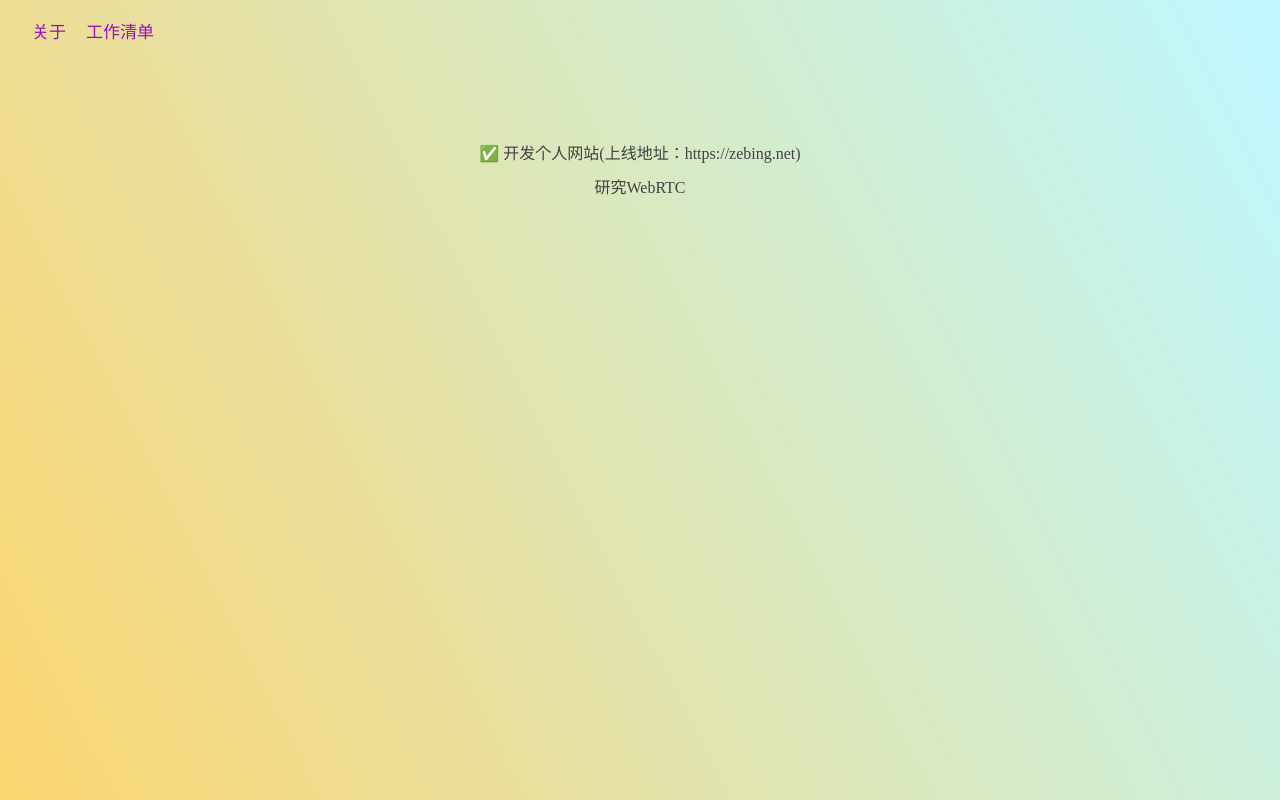
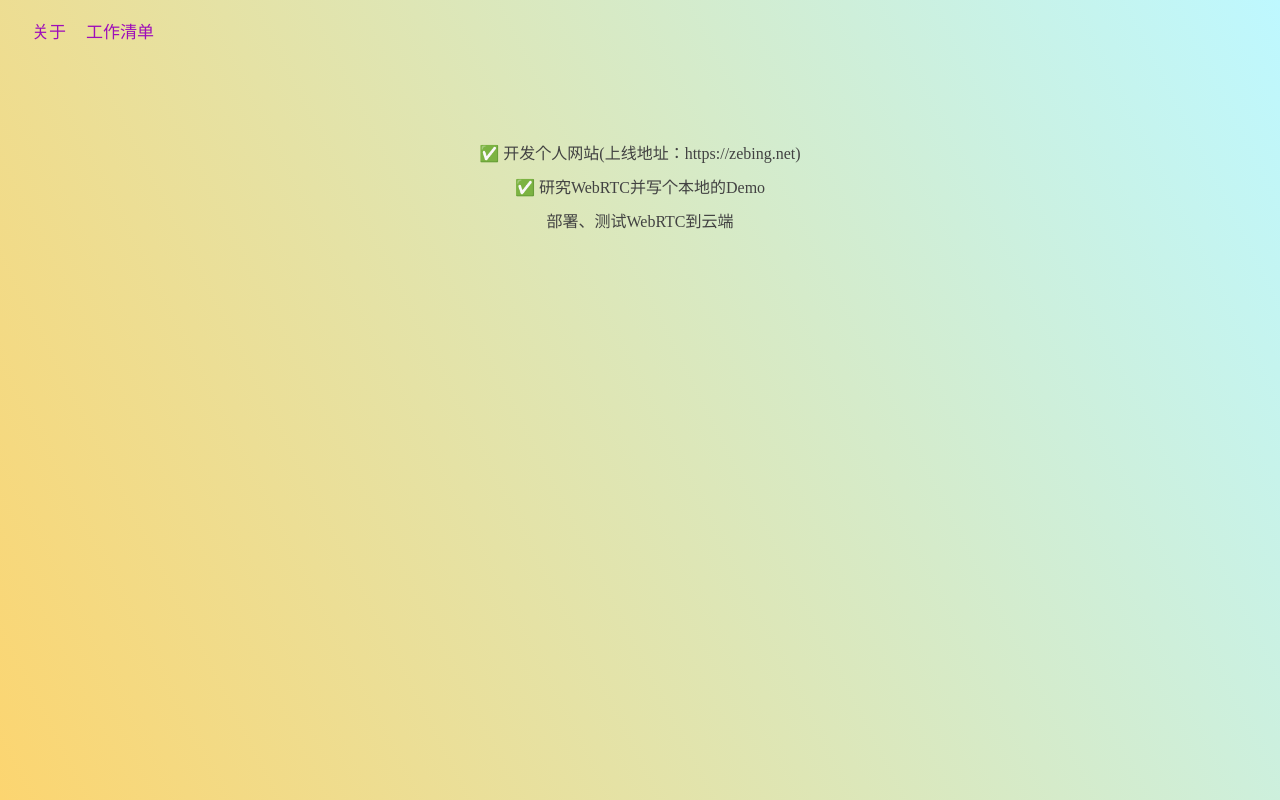
Before and after one commit to anderlaw/my-github-blog, a Next.js app: page /task in a window 1280 px wide. Built offline with nearby package versions, Linux system fonts and the light colour scheme.

Commit message:
feat: update meta tag and tasks

```diff
--- a/pages/_app.tsx
+++ b/pages/_app.tsx
@@ -1,8 +1,18 @@
 import '../styles/globals.css'
-import type { AppProps } from 'next/app'
+import type {AppProps} from 'next/app'
+import Head from 'next/head'
 
-function MyApp({ Component, pageProps }: AppProps) {
-  return <Component {...pageProps} />
+function MyApp({Component, pageProps}: AppProps) {
+    return <>
+        <Head>
+            <title>zebing的个人主页</title>
+            <meta name="keywords" content="个人主页,个人博客,前端开发工程师,全栈工程师,自由职业者,给自己打工"/>
+            <meta name="description" content="zebing的个人网站,zebing的在线名片,自由职业的zebing"/>
+            {/* og tag */}
+            {/*<meta property="og:image" content="/"/>*/}
+        </Head>
+        <Component {...pageProps} />
+    </>
 }
 
 export default MyApp
--- a/pages/task.tsx
+++ b/pages/task.tsx
@@ -1,5 +1,4 @@
 import type {NextPage} from 'next'
-import Head from 'next/head'
 import Image from 'next/image'
 import styles from '../styles/Home.module.css'
 import Navigation from "../components/Navigation";
@@ -17,7 +16,11 @@ const tasks: Array<{
         description: `(上线地址：${'https://zebing.net'})`
     },
     {
-        name: '研究WebRTC',
+        name: '研究WebRTC并写个本地的Demo',
+        done: true,
+    },
+    {
+        name: '部署、测试WebRTC到云端',
         done: false,
     }
 ]
```
